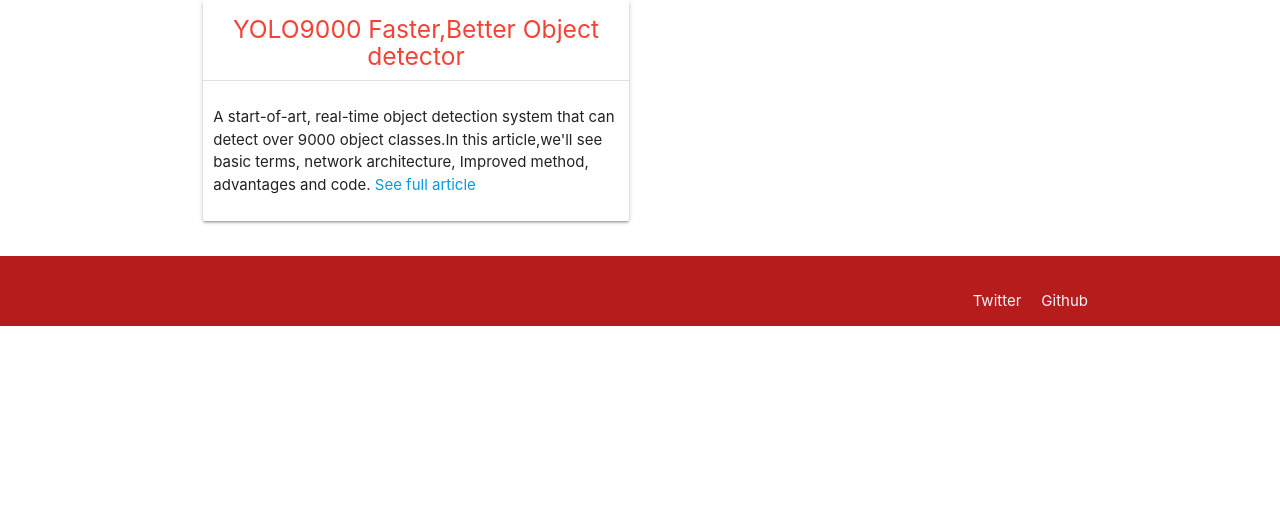
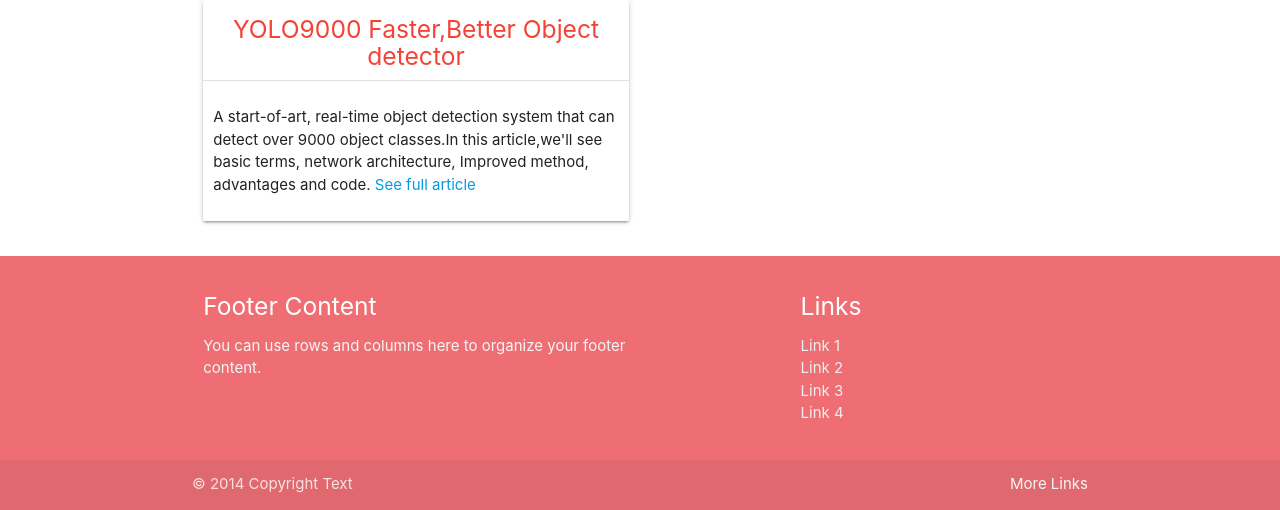
Before and after one commit to Madhivarman/Neural-Networks, a plain HTML site: page index.html in a window 1280 px wide. Shown: the part 485-995 px from the top of the page. Before the commit the page ends 811 px from the top, so only its background shows below. Drawn offline with Linux system fonts and the light colour scheme.

Commit message:
Update index.html

```diff
--- a/index.html
+++ b/index.html
@@ -64,16 +64,32 @@
     		</div>
     	</div>
     	<!--Footer content-->
-	<footer>
-        <footer class="page-footer red darken-4 lighten-1">
-          <div class="footer-copyright red darken-4 lighten-1">
+        <footer class="page-footer">
+          <div class="container">
+            <div class="row">
+              <div class="col l6 s12">
+                <h5 class="white-text">Footer Content</h5>
+                <p class="grey-text text-lighten-4">You can use rows and columns here to organize your footer content.</p>
+              </div>
+              <div class="col l4 offset-l2 s12">
+                <h5 class="white-text">Links</h5>
+                <ul>
+                  <li><a class="grey-text text-lighten-3" href="#!">Link 1</a></li>
+                  <li><a class="grey-text text-lighten-3" href="#!">Link 2</a></li>
+                  <li><a class="grey-text text-lighten-3" href="#!">Link 3</a></li>
+                  <li><a class="grey-text text-lighten-3" href="#!">Link 4</a></li>
+                </ul>
+              </div>
+            </div>
+          </div>
+          <div class="footer-copyright">
             <div class="container">
-            	<a class="grey-text text-lighten-4 right" href="https://github.com/Madhivarman/" style="padding-left: 20px;" target="_blank">Github</a>
-            	<a class="grey-text text-lighten-4 right" href="https://twitter.com/iamvarman" target="_blank">Twitter</a>
+            © 2014 Copyright Text
+            <a class="grey-text text-lighten-4 right" href="#!">More Links</a>
             </div>
           </div>
         </footer>
-	</footer>
+
       <!--JavaScript at end of body for optimized loading-->
       <script type="text/javascript" src="js/materialize.min.js"></script>
     </body>
```
